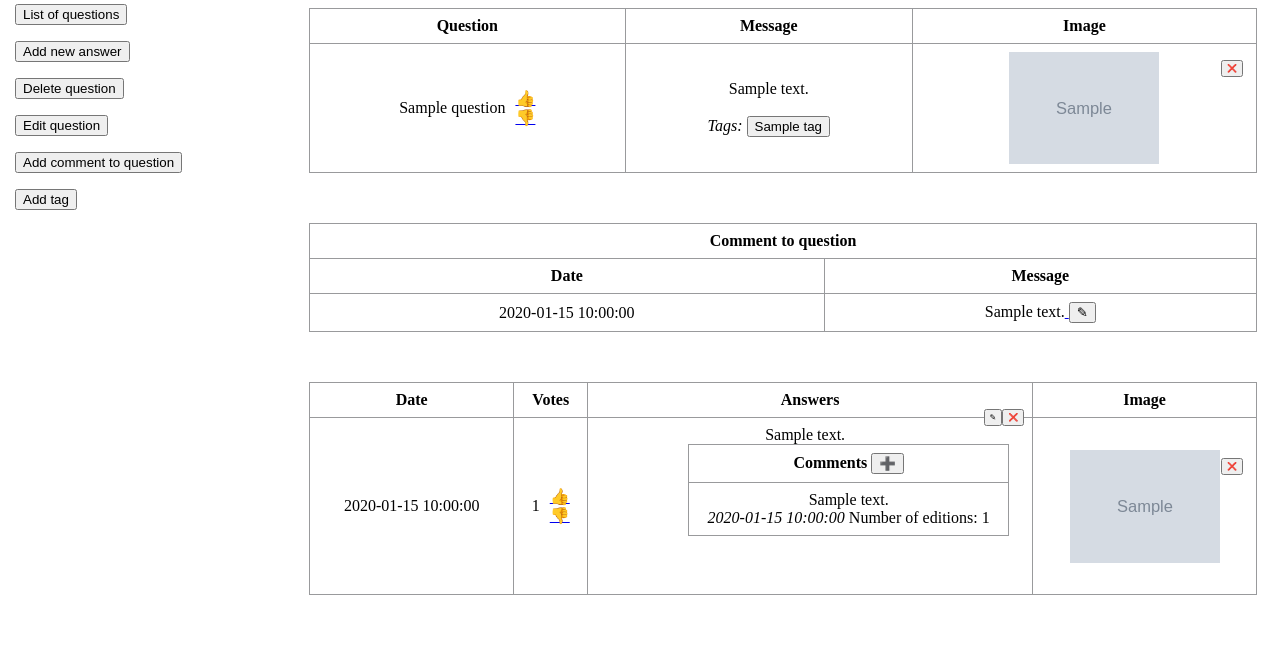
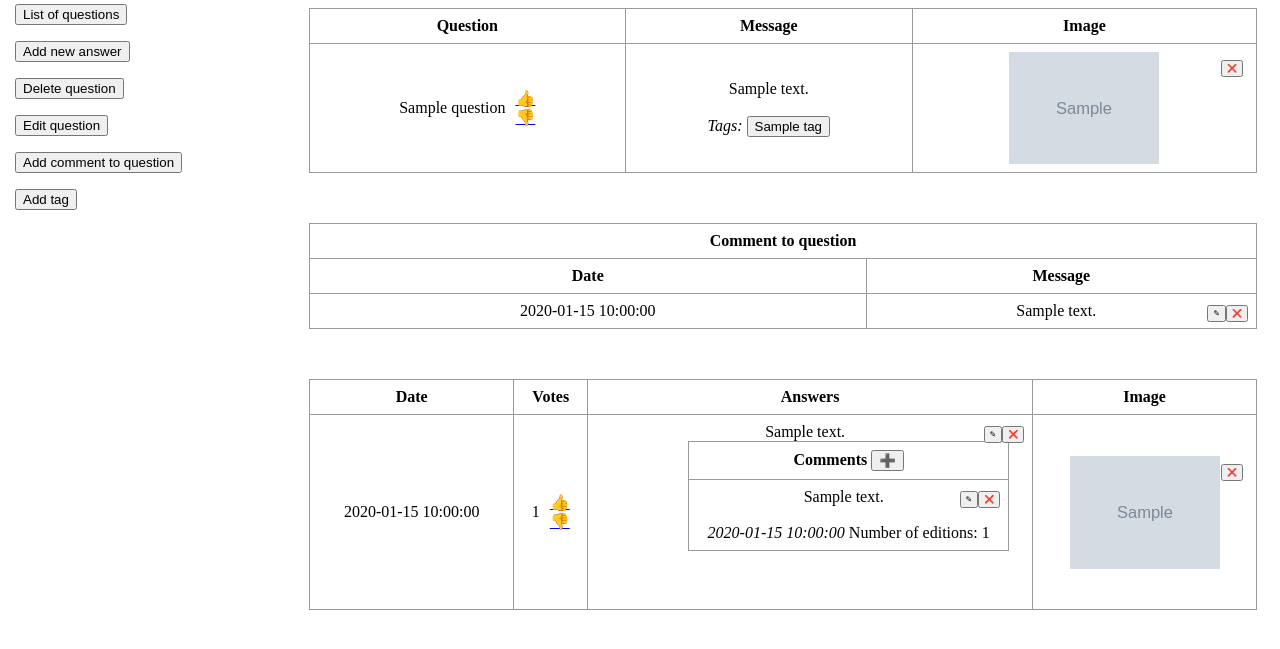
Before and after one commit to nikolawierzbowska/Askmate3, a Flask app: template templates/question.html in a window 1280 px wide. Shown: the part 72-721 px from the top of the page. Run offline with Flask 3, Linux system fonts and the light colour scheme; the template is opened without the code that fills it: most values are stand-ins (such as "Sample title", 1, 10 or a date in 2020); grey boxes marked "Sample" are stand-in pictures.

Commit message:
function delete questions comments  has been created

```diff
--- a/templates/question.html
+++ b/templates/question.html
@@ -53,7 +53,7 @@
 
         .edit-delete-buttons {
             position: absolute;
-            top: -20px;
+            top: 0;
             right: -10px;
             display: flex;
             flex-direction: row-reverse;
@@ -85,7 +85,6 @@
 </head>
 <body>
 <h1>Question and Answers</h1>
-
 
     <table>
         <tr>
@@ -119,7 +118,7 @@
                     {% if question['image'] %}
                         <img src="../{{ question['image'] }}" alt="Question Image" style="max-width: 150px;">
                         <div class="del_img small-icon">
-                                <a href="/question/{{ question.id }}/delete_image">
+                                <a href="/question/{{ question_id }}/delete_image">
                                     <button type="button" id="remove_image" name="">&#10060;</button>
                                 </a>
                             </div>
@@ -173,9 +172,20 @@
     {% for comment in comments %}
         <tr>
             <td>{{ comment.submission_time }}</td>
-            <td>{{ comment.message }}<a href="/comment/{{ comment_id }}/edit">
+            <td>
+                <div class="cell-content cell-text" >
+                {{ comment.message }}
+
+                 <span class="edit-delete-buttons small-icon">
+                        <a href='/comment/{{ comment_id }}/delete'>
+                            <button type="button" id="remove_comment" name="">&#10060;</button>
+                        </a>
+                        <a href='/comment/{{ comment_id }}/edit'>
                             <button type="button" id="edit_comment" name="">&#9998;</button>
-            </a></td>
+                        </a>
+                    </span>
+                </div>
+            </td>
         </tr>
 
     {% endfor %}
@@ -199,7 +209,6 @@
                         <a href="/answer/{{ answer.id }}/vote_up">&#128077;</a>
                         <a href="/answer/{{ answer.id }}/vote_down">&#128078;</a>
                     </div>
-
                 </div>
             </td>
             <td>
@@ -212,7 +221,6 @@
                         <a href='/answer/{{ answer.id }}/edit'>
                             <button type="button" id="edit_answer" name="">&#9998;</button>
                         </a>
-
                     </span>
                 </div>
 
@@ -227,16 +235,29 @@
             </span>
         </th>
     </tr>
-
 {% for comment in comments_to_answers %}
             {% if comment.answer_id == answer.id %}
                 <tr>
                     <td>
-                                 {{ comment.message }}<br>
+                        <div class="cell-content cell-text">
+                            {{ comment.message }}
+                           <span class="edit-delete-buttons small-icon">
+                            <a href="/comments/{{ comment.id }}/delete?data=answer" onclick="return confirm('Do you want to delete this comment?')">
+                            <button type="button" id="remove_comment" name="">&#10060;</button>
+                            </a>
+                            <a href='/comments/{{ comment.id }}/edit'>
+                            <button type="button" id="edit_comment" name="">&#9998;</button>
+                            </a>
+                             </span>
+                        </div>
+
+                        <br>
                         <i>{{ comment.submission_time }}</i>
                         {% if comment.edited_count != 0 %}
                             Number of editions: {{ comment.edited_count }}
+
                         {% endif %}
+
                     </td>
                 </tr>
             {% endif %}
```
Lines whose indentation alone changed are shown as unchanged.
